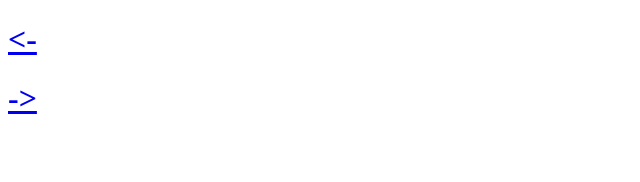
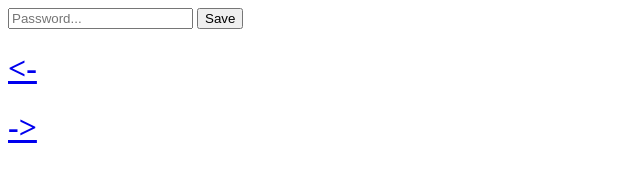
Before and after one commit to mmalecki/presents-server, a website: page public/admin/index.html in a window 1280 px wide. Shown: the whole page, without its empty margins (0-640 px from the left). Drawn offline with Linux system fonts and the light colour scheme.

Commit message:
[ui] Add a password form

```diff
--- a/public/admin/index.html
+++ b/public/admin/index.html
@@ -5,13 +5,21 @@
     <title>Presents admin panel</title>
   </head>
   <body>
+    <form id="passwordForm" action="#" onsubmit="return submitPassword()">
+      <input id="password" type="password" placeholder="Password..." />
+      <input type="submit" value="Save" />
+    </form>
+
     <h1><a href='#' onclick='previous();'>&lt;-</a></h1>
     <h1><a href='#' onclick='next();'>-&gt;</a></h1>
 
     <script>
+      var password = '';
+
       function request(options, callback) {
         var req = new XMLHttpRequest();
         req.open(options.method, options.url, true);
+        req.setRequestHeader('authorization', 'Basic ' + btoa('presenter:' + password));
 
         req.onreadystatechange = function (e) {
           if (req.readyState === 4) {
@@ -35,6 +43,14 @@
           method: 'POST'
         });
       }
+
+      function submitPassword() {
+        password = document.getElementById('password').value;
+
+        document.getElementById('passwordForm').style.display = 'none';
+
+        return false;
+      }
     </script>
   </body>
 </html>
```
